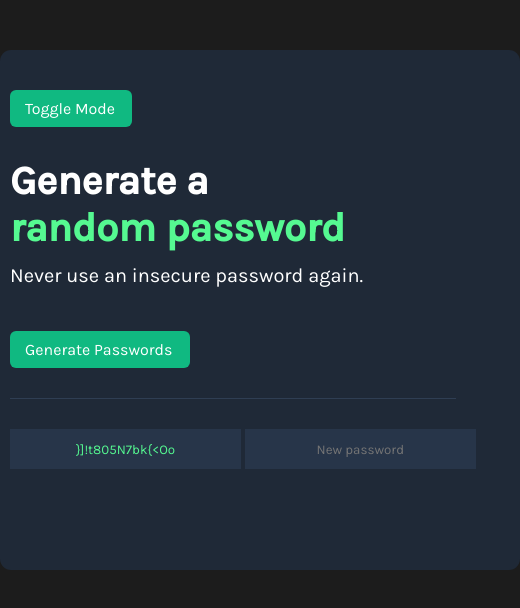
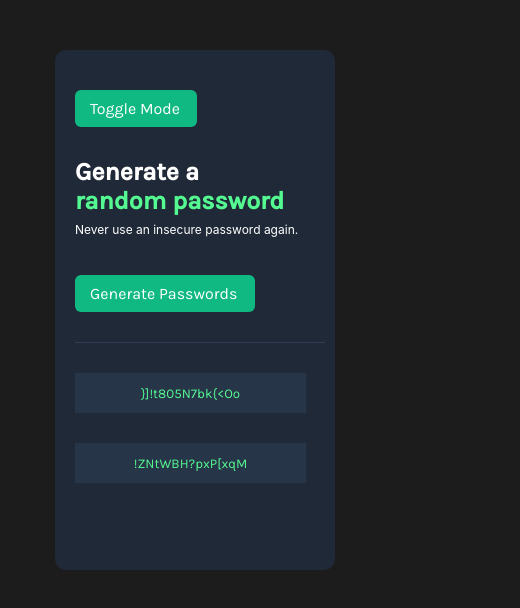
Before and after one commit to Iyinoludiya/Password-Generator, a plain HTML site: page index.html in a window 390 px wide. Both pictures are taken after a click on the button "Generate Passwords". Shown: the whole page, 520 px wide, since content can reach past the window. Drawn offline with Linux system fonts and the light colour scheme.

Commit message:
Responsive function added

```diff
--- a/function.js
+++ b/function.js
@@ -15,6 +15,19 @@ function generatePass() {
 
     document.getElementById("password").value = password;
 
+    let password1 = "";
+    let str1 = "ABCDEFGHIJKLMNOPQRSTUVWXYZ" +
+        "abcdefghijklmnopqrstuvwxyz0123456789" +
+        "@#$*!%<>/?+_-][{}~`^()";
+
+    for (let i = 1; i <= 15; i++) {
+        let newPassword = Math.floor(Math.random()
+            * str1.length + 1);
+        password1 += str1.charAt(newPassword);
+    }
+
+    document.getElementById("password1").value = password1;
+
     }
 
     function toggleMode() {
--- a/index.html
+++ b/index.html
@@ -7,8 +7,10 @@
     <link rel="preconnect" href="https://fonts.googleapis.com">
     <link rel="preconnect" href="https://fonts.gstatic.com" crossorigin>
     <link href="https://fonts.googleapis.com/css2?family=Karla:wght@400;500&family=Lato:wght@400;700&display=swap" rel="stylesheet">
+
     <title>Document</title>
     <link rel="stylesheet" href="styles.css"/>
+    <meta name="viewport" content="width=device-width, initial-scale=1.0">
 </head>
 <body>
 
--- a/styles.css
+++ b/styles.css
@@ -10,12 +10,13 @@ body {
 }
 
 h1 {
-    font-size: 40px;
+    font-size: 25px;
 }
 
 p {
-    font-size: 20px;
-    line-height: 50px;
+    font-size: 12px;
+    line-height: 30px;
+    font-family: Inter;
 }
 
 .green {
@@ -25,10 +26,10 @@ p {
 
 .generator {
     background-color: #1F2937;
-    width : 500px;
+    width : 250px;
     height: 500px;
     margin: 50px auto;
-    padding: 10px 10px 10px 10px;
+    padding: 10px 10px 10px 20px;
     border-radius: 0.7em;
     color: white;
 }
@@ -53,7 +54,7 @@ p {
 }
 
 .seperator {
-    width: 446px;
+    width: 250px;
     height: 1px;
     background-color: #2F3E53;
 }
@@ -67,9 +68,34 @@ p {
     margin: 30px 0;
     color: #55F991;
     text-align: center;
+    display: block;
   }
 
 /* .passwords {
     display: flex;
     flex-direction: column;
 } */
+
+@media only screen and (min-width: 992px) {
+    .password {
+        display:inline-flex;
+      }
+
+      h1 {
+        font-size: 40px;
+    }
+
+    p {
+        font-size: 20px;
+        line-height: 50px;
+    }
+    .seperator {
+        width: 460px;
+    }
+
+    .generator {
+        width : 500px;
+        height: 500px;
+        margin: 50px auto;
+    }
+}
```
